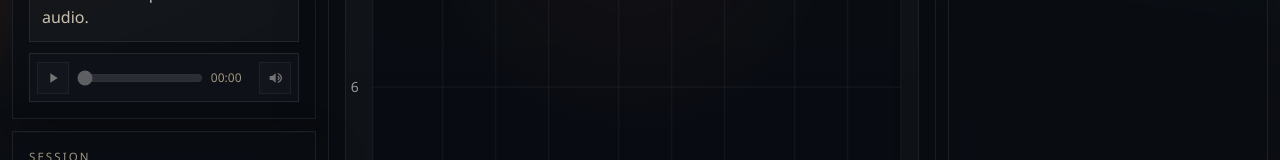
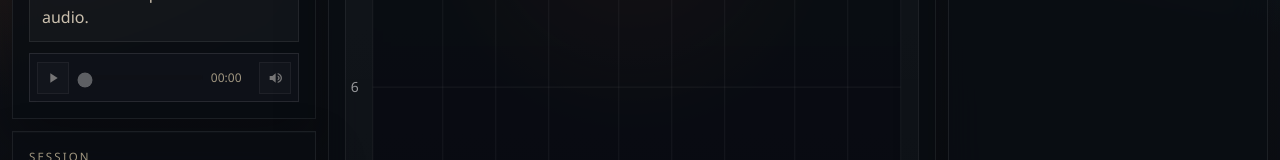
Before and after one commit to ARPO35/csv-equalizer, a React (Vite) app: page / in a window 1280 px wide. Shown: the part 325-485 px from the top of the page. Built offline with nearby package versions, Linux system fonts and the light colour scheme.

Commit message:
fix(monitor): apply dark slider track and fill colors

```diff
--- a/src/App.css
+++ b/src/App.css
@@ -486,7 +486,64 @@
 
 .monitor-range-field input {
   width: 100%;
-  accent-color: #ffffff;
+  accent-color: #0e1118;
+  background: transparent;
+  color: #0e1118;
+}
+
+.monitor-range-field input::-webkit-slider-runnable-track {
+  height: 0.3rem;
+  border-radius: 999px;
+  background: #0e0f14;
+}
+
+.monitor-range-field input::-webkit-slider-thumb {
+  -webkit-appearance: none;
+  appearance: none;
+  width: 0.75rem;
+  height: 0.75rem;
+  margin-top: -0.225rem;
+  border: 1px solid rgba(255, 255, 255, 0.2);
+  border-radius: 999px;
+  background: #0e1118;
+}
+
+.monitor-range-field input::-moz-range-track {
+  height: 0.3rem;
+  border: none;
+  border-radius: 999px;
+  background: #0e0f14;
+}
+
+.monitor-range-field input::-moz-range-progress {
+  height: 0.3rem;
+  border: none;
+  border-radius: 999px;
+  background: #0e1118;
+}
+
+.monitor-range-field input::-moz-range-thumb {
+  width: 0.75rem;
+  height: 0.75rem;
+  border: 1px solid rgba(255, 255, 255, 0.2);
+  border-radius: 999px;
+  background: #0e1118;
+}
+
+.monitor-range-field.monitor-volume-popover-field input::-webkit-slider-runnable-track {
+  width: 0.3rem;
+  height: 100%;
+}
+
+.monitor-range-field.monitor-volume-popover-field input::-webkit-slider-thumb {
+  margin-top: 0;
+  margin-left: -0.225rem;
+}
+
+.monitor-range-field.monitor-volume-popover-field input::-moz-range-track,
+.monitor-range-field.monitor-volume-popover-field input::-moz-range-progress {
+  width: 0.3rem;
+  height: 100%;
 }
 
 .monitor-range-field input:disabled {
```
